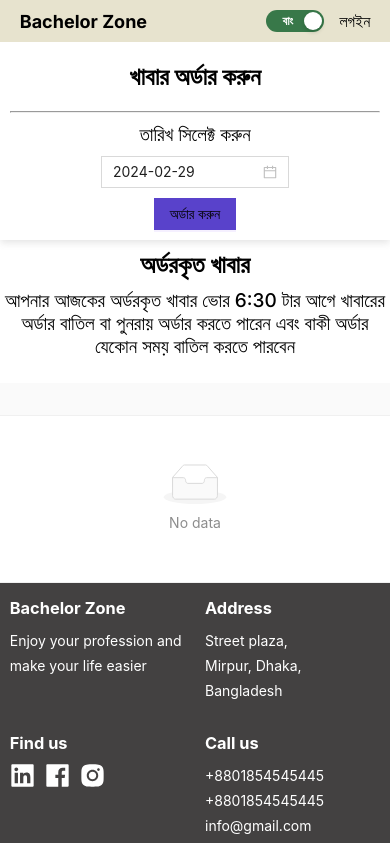
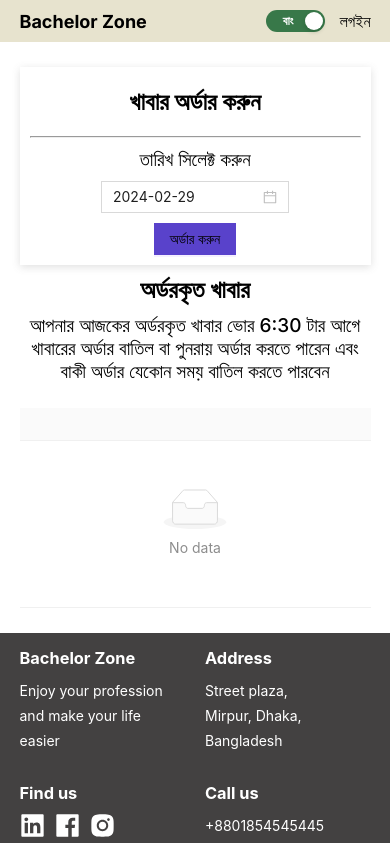
Before and after one commit to MainUddin1223/bachelor-zone-client, a Next.js app: page /dashboard/orders in a window 390 px wide. Shown: the top 843 px of the page. Built offline with nearby package versions, Linux system fonts and the light colour scheme.

Commit message:
order page fixes

```diff
--- a/src/components/LandingPage/About/About.module.css
+++ b/src/app/dashboard/orders/order.module.css
@@ -1,28 +1,23 @@
 .container {
 	width: 80%;
-	margin: 0 auto;
-	margin-top: 40px;
-}
-.heading {
-	text-align: center;
-	padding: 20px;
-}
-.about_section {
-	display: flex;
-	align-items: center;
-	justify-content: center;
-}
-.about_text {
-	text-align: justify;
-	font-size: 17px;
-	line-height: 25px;
-	padding: 20px;
+	margin: 25px auto;
 }
 /* Smartphone */
 @media (max-width: 576px) {
 	.container {
-		width: 95%;
+		width: 90%;
 	}
+}
+
+/* Tablet */
+@media (min-width: 577px) and (max-width: 767px) {
+	.container {
+		width: 90%;
+	}
+}
+/* Tablet */
+@media (max-width: 991px) {
+	/* CSS rules for screens between 577px and 992px wide (e.g., tablets) */
 }
 
 /* Large desktop */
--- a/src/app/dashboard/orders/page.tsx
+++ b/src/app/dashboard/orders/page.tsx
@@ -3,12 +3,15 @@
 import UpcomingMeals from '@/components/Dashboard/Meals/Meals';
 import Order from '@/components/Dashboard/Order/Order';
 import DashboardLayout from '@/components/DashboardLayout/DashboardLayout';
+import Styles from './order.module.css';
 
 const page = () => {
 	return (
 		<DashboardLayout>
-			<Order />
-			<UpcomingMeals />
+			<div className={Styles.container}>
+				<Order />
+				<UpcomingMeals />
+			</div>
 		</DashboardLayout>
 	);
 };
--- a/src/components/Dashboard/Dashboard.module.css
+++ b/src/components/Dashboard/Dashboard.module.css
@@ -11,14 +11,14 @@
 /* Smartphone */
 @media (max-width: 576px) {
 	.container {
-		width: 95%;
+		width: 90%;
 	}
 }
 
 /* Tablet */
 @media (min-width: 577px) and (max-width: 767px) {
 	.container {
-		width: 95%;
+		width: 90%;
 	}
 }
 /* Tablet */
--- a/src/components/Dashboard/NavBar/NavBar.module.css
+++ b/src/components/Dashboard/NavBar/NavBar.module.css
@@ -44,9 +44,15 @@
 	gap: 15px;
 	text-align: center;
 }
+.mobile_nav_container {
+	display: none;
+}
 @media (max-width: 991px) {
 	/* CSS rules for screens between 577px and 992px wide (e.g., tablets) */
 	.nav_container {
 		display: none;
 	}
+	.mobile_nav_container {
+		display: block;
+	}
 }
--- a/src/components/Dashboard/NavBar/NavBar.tsx
+++ b/src/components/Dashboard/NavBar/NavBar.tsx
@@ -122,7 +122,10 @@
 						</div>
 					</div>
 					<div className={Styles.mobile_nav_container}>
-						<MenuOutlined onClick={() => setOpen(true)} />
+						<MenuOutlined
+							onClick={() => setOpen(true)}
+							style={{ fontSize: '25px' }}
+						/>
 						<ConfigProvider
 							theme={{
 								token: {
--- a/src/components/Footer/Footer.module.css
+++ b/src/components/Footer/Footer.module.css
@@ -31,7 +31,7 @@
 /* Smartphone */
 @media (max-width: 576px) {
 	.footer_container {
-		width: 95%;
+		width: 90%;
 	}
 }
 
--- a/src/components/LandingPage/Pricing/Pricing.module.css
+++ b/src/components/LandingPage/Pricing/Pricing.module.css
@@ -36,7 +36,7 @@
 /* Smartphone */
 @media (max-width: 576px) {
 	.container {
-		width: 95%;
+		width: 90%;
 	}
 }
 
--- a/src/components/LandingPage/Services/Services.module.css
+++ b/src/components/LandingPage/Services/Services.module.css
@@ -23,7 +23,7 @@
 /* Smartphone */
 @media (max-width: 576px) {
 	.container {
-		width: 95%;
+		width: 90%;
 	}
 }
 
--- a/src/components/Login/Login.module.css
+++ b/src/components/Login/Login.module.css
@@ -32,7 +32,7 @@
 /* Smartphone */
 @media (max-width: 576px) {
 	.container {
-		width: 95%;
+		width: 90%;
 	}
 }
 
--- a/src/components/Register/Register.module.css
+++ b/src/components/Register/Register.module.css
@@ -32,7 +32,7 @@
 /* Smartphone */
 @media (max-width: 576px) {
 	.container {
-		width: 95%;
+		width: 90%;
 	}
 	.register_img_container {
 		display: none;
--- a/src/components/header/Header.module.css
+++ b/src/components/header/Header.module.css
@@ -7,7 +7,7 @@
 .header_container {
 	width: 80%;
 	margin: 0 auto;
-	padding: 10px;
+	padding: 10px 0;
 }
 .text_logo {
 	font-size: 2rem;
@@ -31,7 +31,7 @@
 /* Smartphone */
 @media (max-width: 576px) {
 	.header_container {
-		width: 95%;
+		width: 90%;
 	}
 	.text_logo {
 		font-size: 18px;
@@ -41,7 +41,7 @@
 /* Tablet */
 @media (min-width: 577px) and (max-width: 767px) {
 	.header_container {
-		width: 95%;
+		width: 90%;
 	}
 }
 /* Tablet */
```
